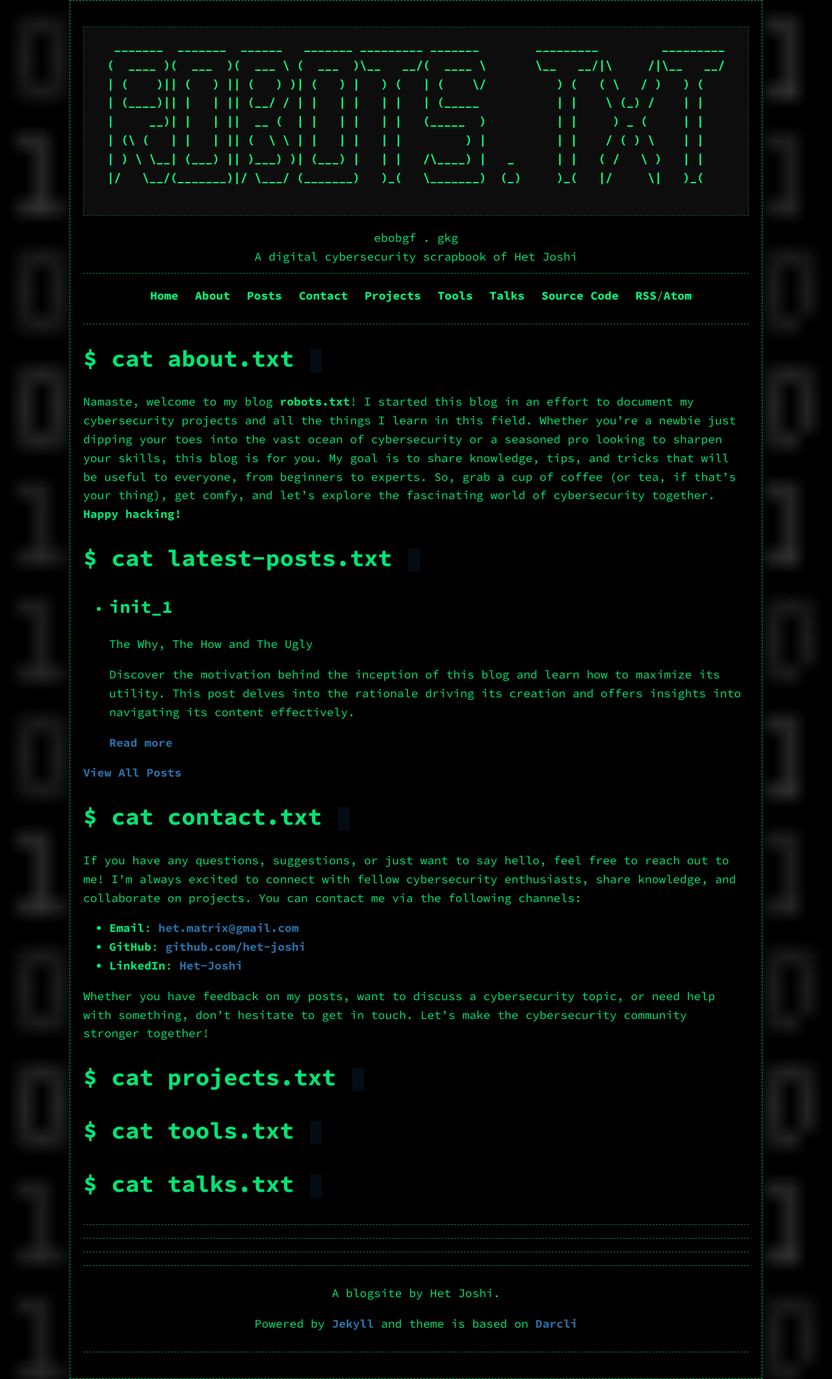
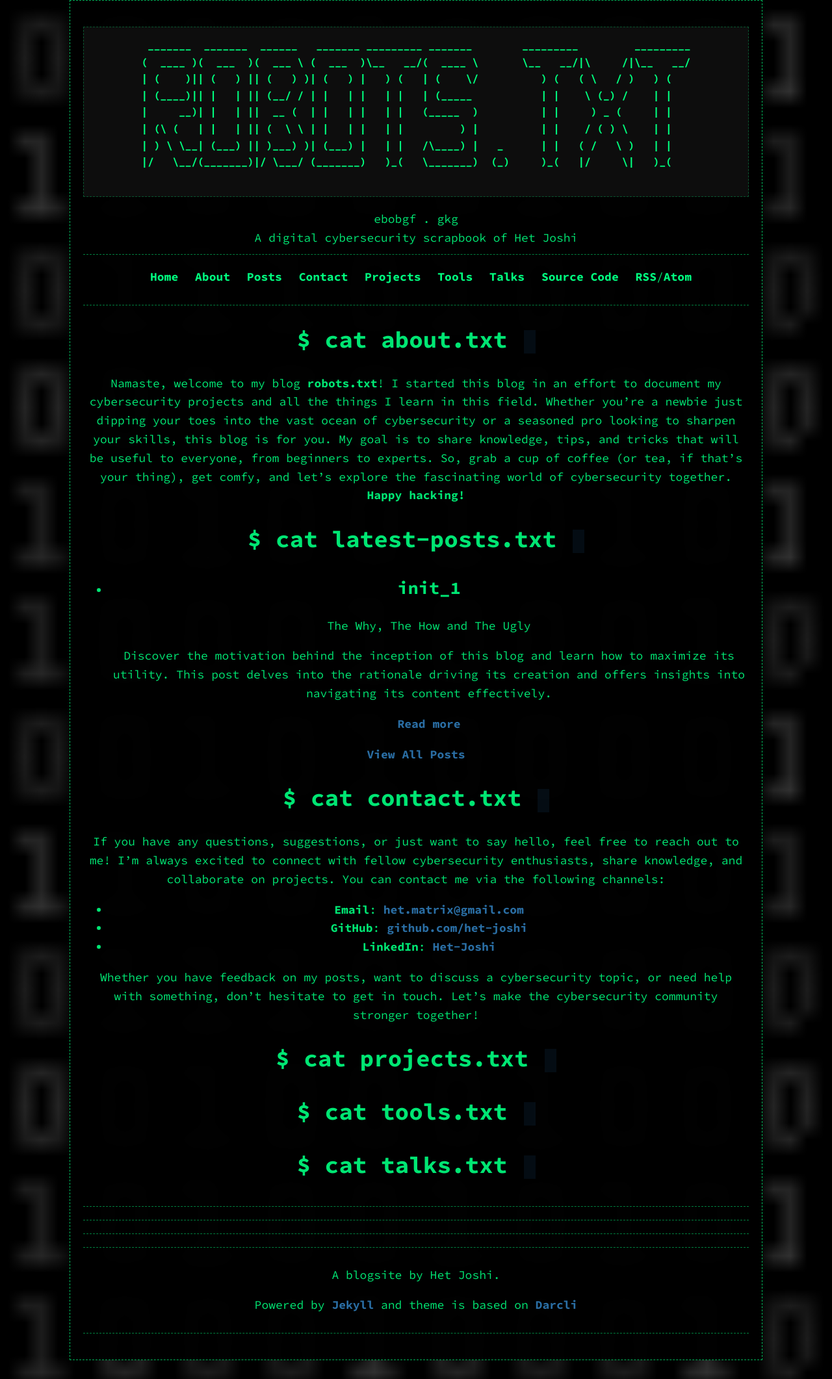
Before and after one commit to Het-Joshi/robots_txt, a Jekyll site: the page built from index.md, in a window 1280 px wide. Shown: the whole page at 65% size. Built offline with Jekyll 4.4.1, drawn with Linux system fonts in a browser that asks for light colours; our own code applies the rules of GitHub Pages for plain Markdown files.

Commit message:
Update style.css

```diff
--- a/assets/css/style.css
+++ b/assets/css/style.css
@@ -192,23 +192,30 @@ footer {
     50% { opacity: 0; } /* Cursor invisible */
 }
 
+body {
+            text-align: center;
+            overflow-x: hidden; /* Prevent horizontal scroll */
+        }
         .ascii {
             white-space: pre-wrap; /* Preserve whitespace and line breaks */
             display: block;
             margin: 0 auto;
             font-size: 16px; /* Default font size */
+            width: 100%;
+            box-sizing: border-box;
         }
         .name {
-            font-size: 1em; /* Adjust based on viewport width */
+            transform: scale(1);
+            transform-origin: top left;
         }
         @media (max-width: 768px) {
             .name {
-                font-size: 0.75em; /* Smaller font size for tablets and large phones */
+                transform: scale(0.75); /* Smaller scale for tablets and large phones */
             }
         }
         @media (max-width: 480px) {
             .name {
-                font-size: 0.5em; /* Even smaller font size for small phones */
+                transform: scale(0.5); /* Even smaller scale for small phones */
             }
         }
         .center {
```
